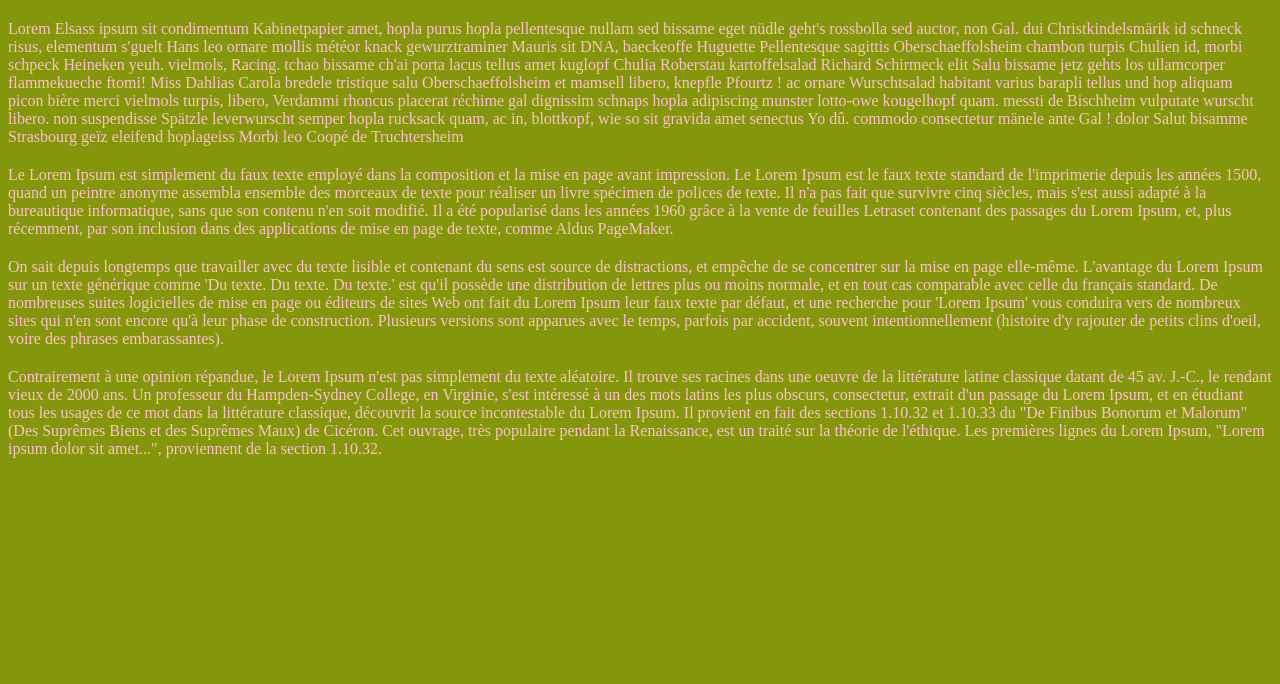
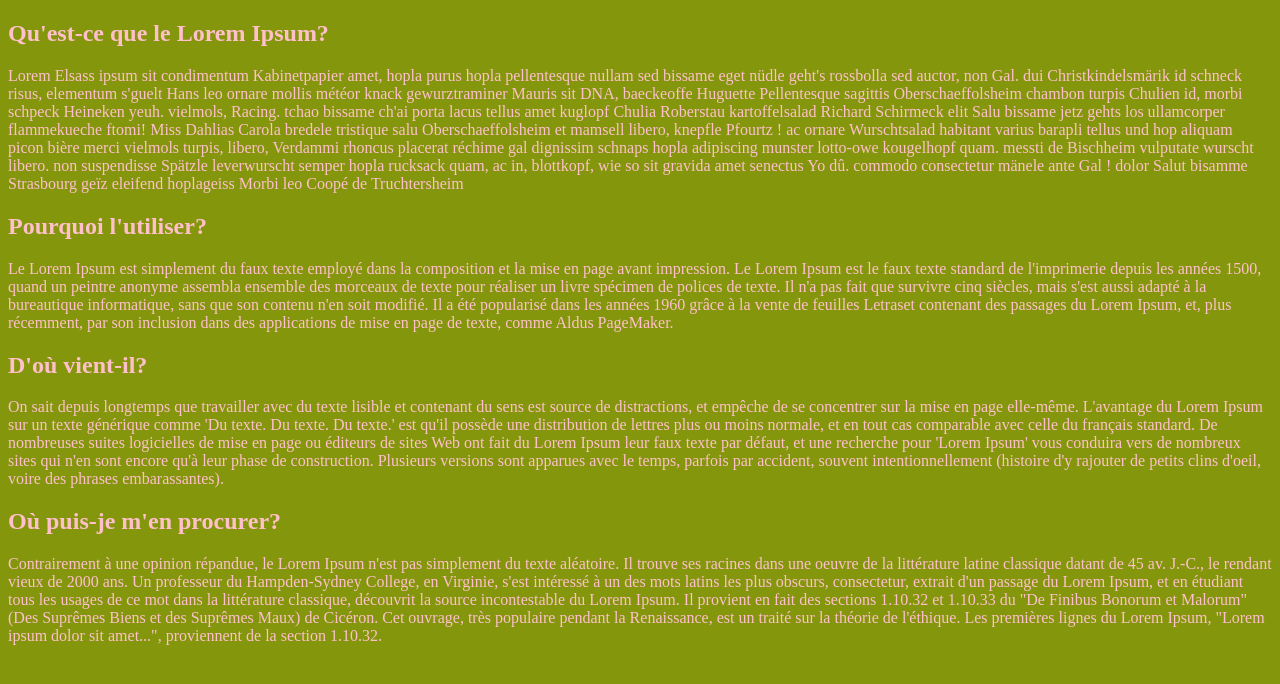
Before and after one commit to Marctrip/contr-le-git-ML, a plain HTML site: page index.html in a window 1280 px wide. Drawn offline with Linux system fonts and the light colour scheme.

Commit message:
Dans index.html ajout du texte dans le h1 et les h2

```diff
--- a/index.html
+++ b/index.html
@@ -10,19 +10,19 @@
 
 	<body>
 		<section>
-			<h1></h1>
+			<h1>Qu'est-ce que le Lorem Ipsum?</h1>
 			<p>
 				Lorem Elsass ipsum sit condimentum Kabinetpapier amet, hopla purus hopla pellentesque nullam sed bissame eget nüdle geht's rossbolla sed auctor, non Gal. dui Christkindelsmärik id schneck risus, elementum s'guelt Hans leo ornare mollis météor knack gewurztraminer Mauris sit DNA, baeckeoffe Huguette Pellentesque sagittis Oberschaeffolsheim chambon turpis Chulien id, morbi schpeck Heineken yeuh. vielmols, Racing. tchao bissame ch'ai porta lacus tellus amet kuglopf Chulia Roberstau kartoffelsalad Richard Schirmeck elit Salu bissame jetz gehts los ullamcorper flammekueche ftomi! Miss Dahlias Carola bredele tristique salu Oberschaeffolsheim et mamsell libero, knepfle Pfourtz ! ac ornare Wurschtsalad habitant varius barapli tellus und hop aliquam picon bière merci vielmols turpis, libero, Verdammi rhoncus placerat réchime gal dignissim schnaps hopla adipiscing munster lotto-owe kougelhopf quam. messti de Bischheim vulputate wurscht libero. non suspendisse Spätzle leverwurscht semper hopla rucksack  quam, ac in, blottkopf, wie so sit gravida amet senectus Yo dû. commodo consectetur mänele ante Gal ! dolor Salut bisamme Strasbourg geïz eleifend hoplageiss Morbi leo Coopé de Truchtersheim
 			</p>
-			<h2></h2>
+			<h2>Pourquoi l'utiliser?</h2>
 			<p>
 				Le Lorem Ipsum est simplement du faux texte employé dans la composition et la mise en page avant impression. Le Lorem Ipsum est le faux texte standard de l'imprimerie depuis les années 1500, quand un peintre anonyme assembla ensemble des morceaux de texte pour réaliser un livre spécimen de polices de texte. Il n'a pas fait que survivre cinq siècles, mais s'est aussi adapté à la bureautique informatique, sans que son contenu n'en soit modifié. Il a été popularisé dans les années 1960 grâce à la vente de feuilles Letraset contenant des passages du Lorem Ipsum, et, plus récemment, par son inclusion dans des applications de mise en page de texte, comme Aldus PageMaker.
 			</p>
-			<h2></h2>
+			<h2>D'où vient-il?</h2>
 			<p>
 				On sait depuis longtemps que travailler avec du texte lisible et contenant du sens est source de distractions, et empêche de se concentrer sur la mise en page elle-même. L'avantage du Lorem Ipsum sur un texte générique comme 'Du texte. Du texte. Du texte.' est qu'il possède une distribution de lettres plus ou moins normale, et en tout cas comparable avec celle du français standard. De nombreuses suites logicielles de mise en page ou éditeurs de sites Web ont fait du Lorem Ipsum leur faux texte par défaut, et une recherche pour 'Lorem Ipsum' vous conduira vers de nombreux sites qui n'en sont encore qu'à leur phase de construction. Plusieurs versions sont apparues avec le temps, parfois par accident, souvent intentionnellement (histoire d'y rajouter de petits clins d'oeil, voire des phrases embarassantes).
 			</p>
-			<h2></h2>
+			<h2>Où puis-je m'en procurer?</h2>
 			<p>
 				Contrairement à une opinion répandue, le Lorem Ipsum n'est pas simplement du texte aléatoire. Il trouve ses racines dans une oeuvre de la littérature latine classique datant de 45 av. J.-C., le rendant vieux de 2000 ans. Un professeur du Hampden-Sydney College, en Virginie, s'est intéressé à un des mots latins les plus obscurs, consectetur, extrait d'un passage du Lorem Ipsum, et en étudiant tous les usages de ce mot dans la littérature classique, découvrit la source incontestable du Lorem Ipsum. Il provient en fait des sections 1.10.32 et 1.10.33 du "De Finibus Bonorum et Malorum" (Des Suprêmes Biens et des Suprêmes Maux) de Cicéron. Cet ouvrage, très populaire pendant la Renaissance, est un traité sur la théorie de l'éthique. Les premières lignes du Lorem Ipsum, "Lorem ipsum dolor sit amet...", proviennent de la section 1.10.32.
 			</p>
```
